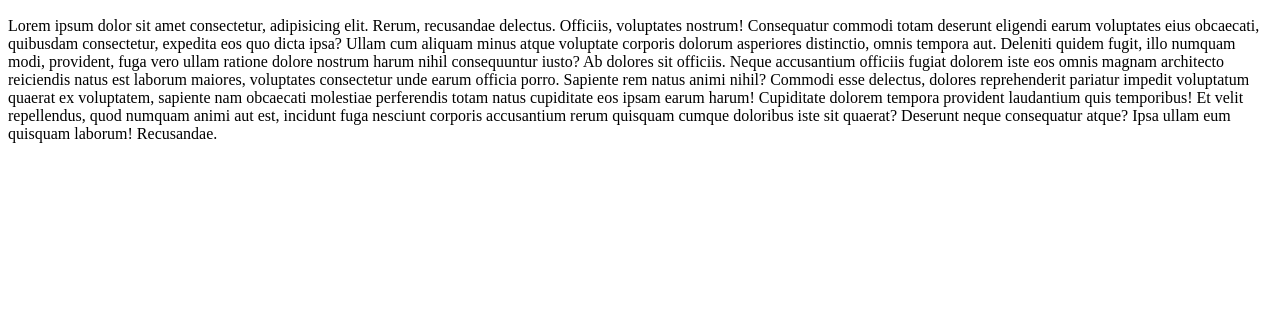
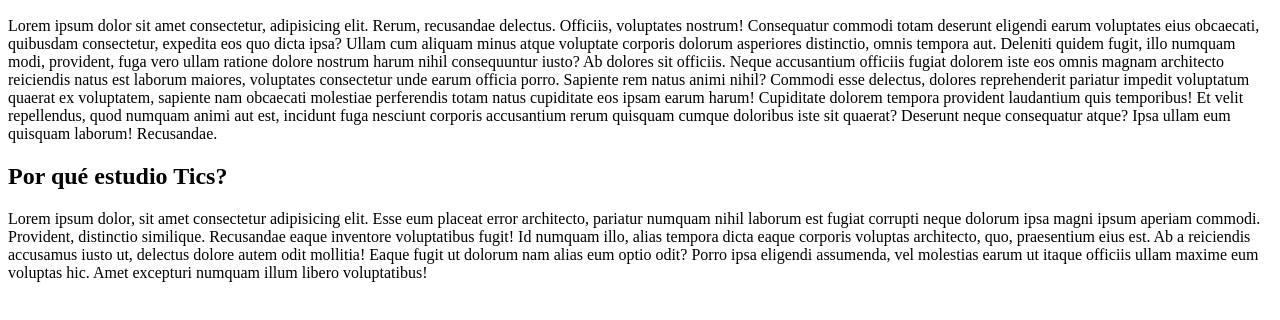
Before and after one commit to MGLR1912/MyPage, a plain HTML site: page hola.html in a window 1280 px wide. Shown: the part 110-430 px from the top of the page. Drawn offline with Linux system fonts and the light colour scheme.

Commit message:
Por qué estudio Tics

```diff
--- a/hola.html
+++ b/hola.html
@@ -19,6 +19,12 @@
         Commodi esse delectus, dolores reprehenderit pariatur impedit voluptatum quaerat ex voluptatem, sapiente nam obcaecati molestiae perferendis totam natus cupiditate eos ipsam earum harum! Cupiditate dolorem tempora provident laudantium quis temporibus!
         Et velit repellendus, quod numquam animi aut est, incidunt fuga nesciunt corporis accusantium rerum quisquam cumque doloribus iste sit quaerat? Deserunt neque consequatur atque? Ipsa ullam eum quisquam laborum! Recusandae.</p>
     </section>
+    <section>
+        <h2>Por qué estudio Tics?</h2>
+        <p>Lorem ipsum dolor, sit amet consectetur adipisicing elit. Esse eum placeat error architecto, pariatur numquam nihil laborum est fugiat corrupti neque dolorum ipsa magni ipsum aperiam commodi. Provident, distinctio similique.
+        Recusandae eaque inventore voluptatibus fugit! Id numquam illo, alias tempora dicta eaque corporis voluptas architecto, quo, praesentium eius est. Ab a reiciendis accusamus iusto ut, delectus dolore autem odit mollitia!
+        Eaque fugit ut dolorum nam alias eum optio odit? Porro ipsa eligendi assumenda, vel molestias earum ut itaque officiis ullam maxime eum voluptas hic. Amet excepturi numquam illum libero voluptatibus!</p>
+    </section>
 
 </body>
 
```
